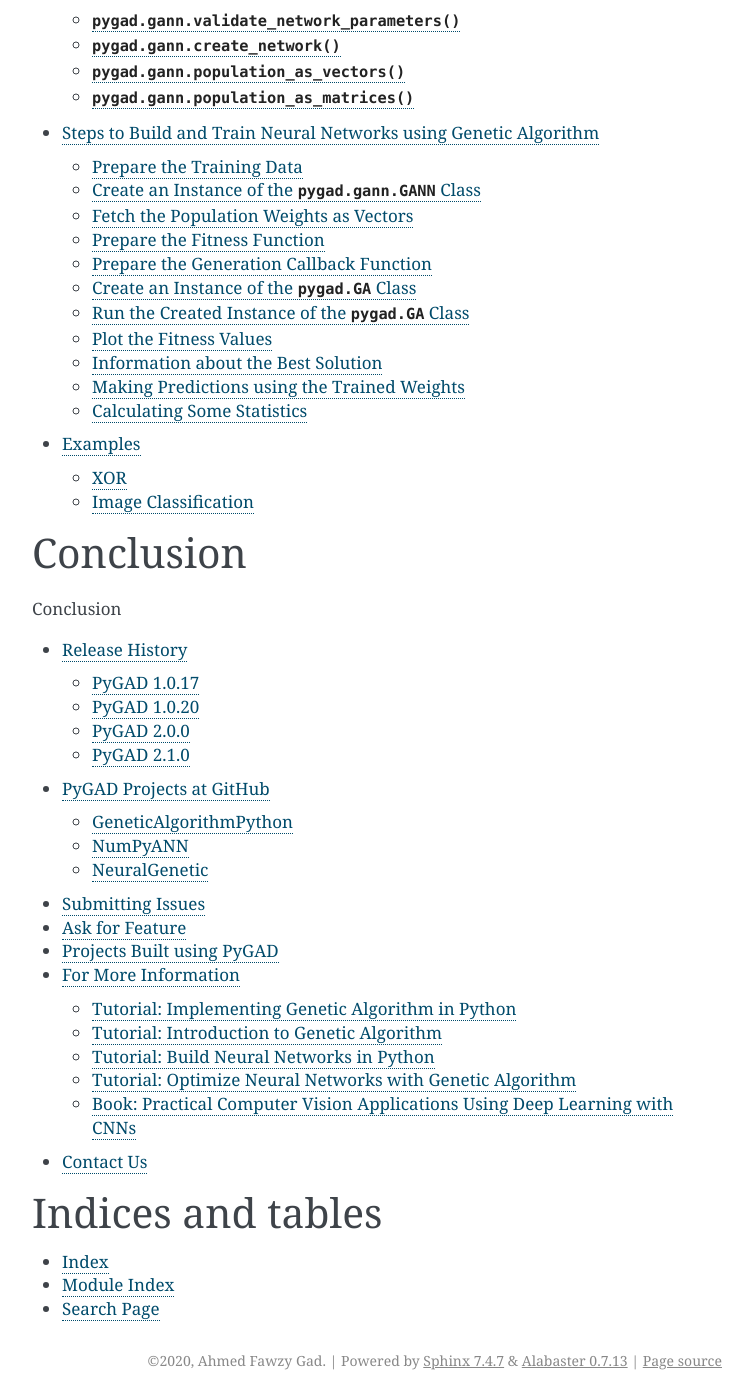
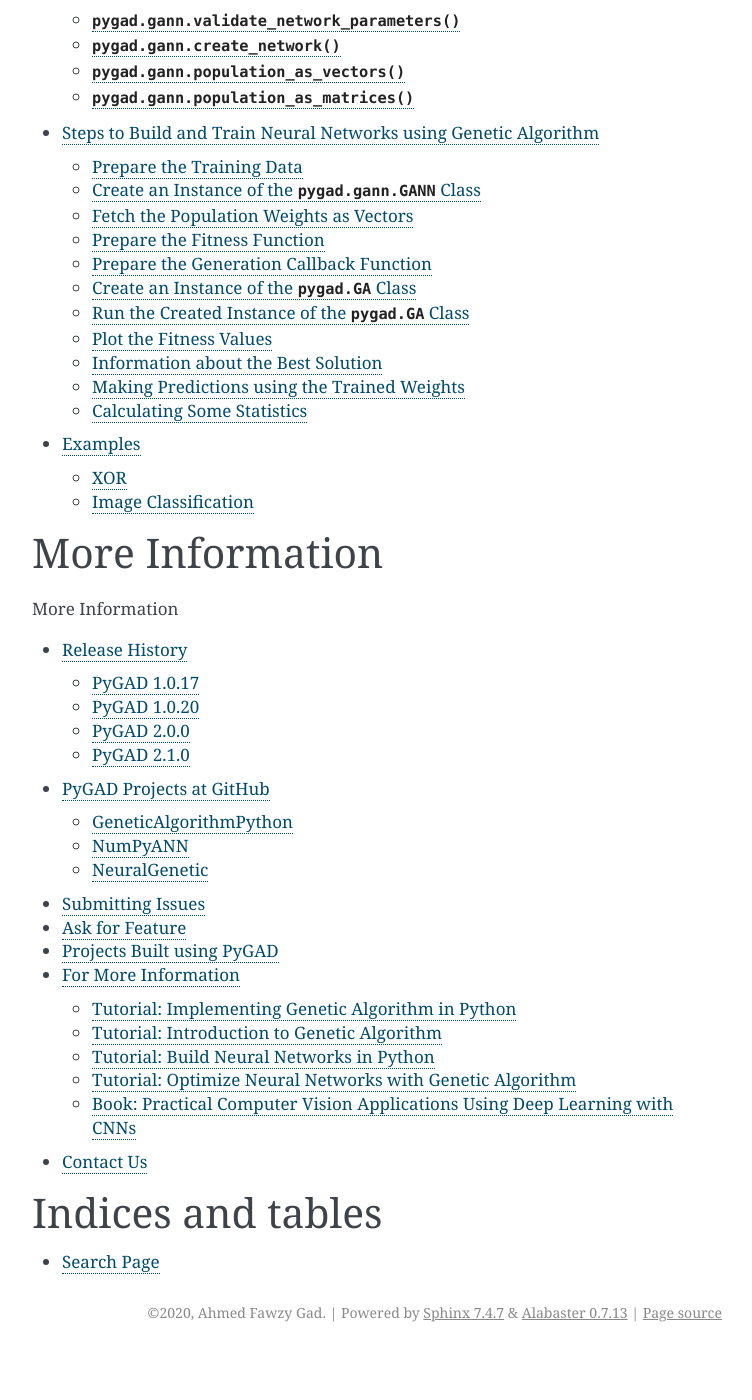
Before and after one commit to ahmedfgad/GeneticAlgorithmPython, a Sphinx documentation site: the page built from docs/source/index.rst, in a window 1280 px wide and 1400 px high, scrolled down 5822 px. Shown: the whole window, without its empty margins (388-1140 px from the left). Built offline with Sphinx 7.4.7, drawn with Linux system fonts in a browser that asks for light colours; after the commit the page ends 7174 px from its top, so only the background shows below that; some of the changed text lies outside the part shown.

Commit message:
Add files via upload

```diff
--- a/docs/source/conf.py
+++ b/docs/source/conf.py
@@ -22,7 +22,7 @@
 author = 'Ahmed Fawzy Gad'
 
 # The full version, including alpha/beta/rc tags
-release = '2.1.0'
+release = '2.2.0'
 
 master_doc = 'index'
 
--- a/docs/source/index.rst
+++ b/docs/source/index.rst
@@ -233,13 +233,13 @@
 
 .. _header-n7:
 
-Conclusion
+More Information
 =================
 
 
 .. toctree::
    :maxdepth: 4
-   :caption: Conclusion
+   :caption: More Information
 
    Footer.rst
 
```
Also changed, not shown: other parts of docs/source/index.rst (+0 -2 lines).
